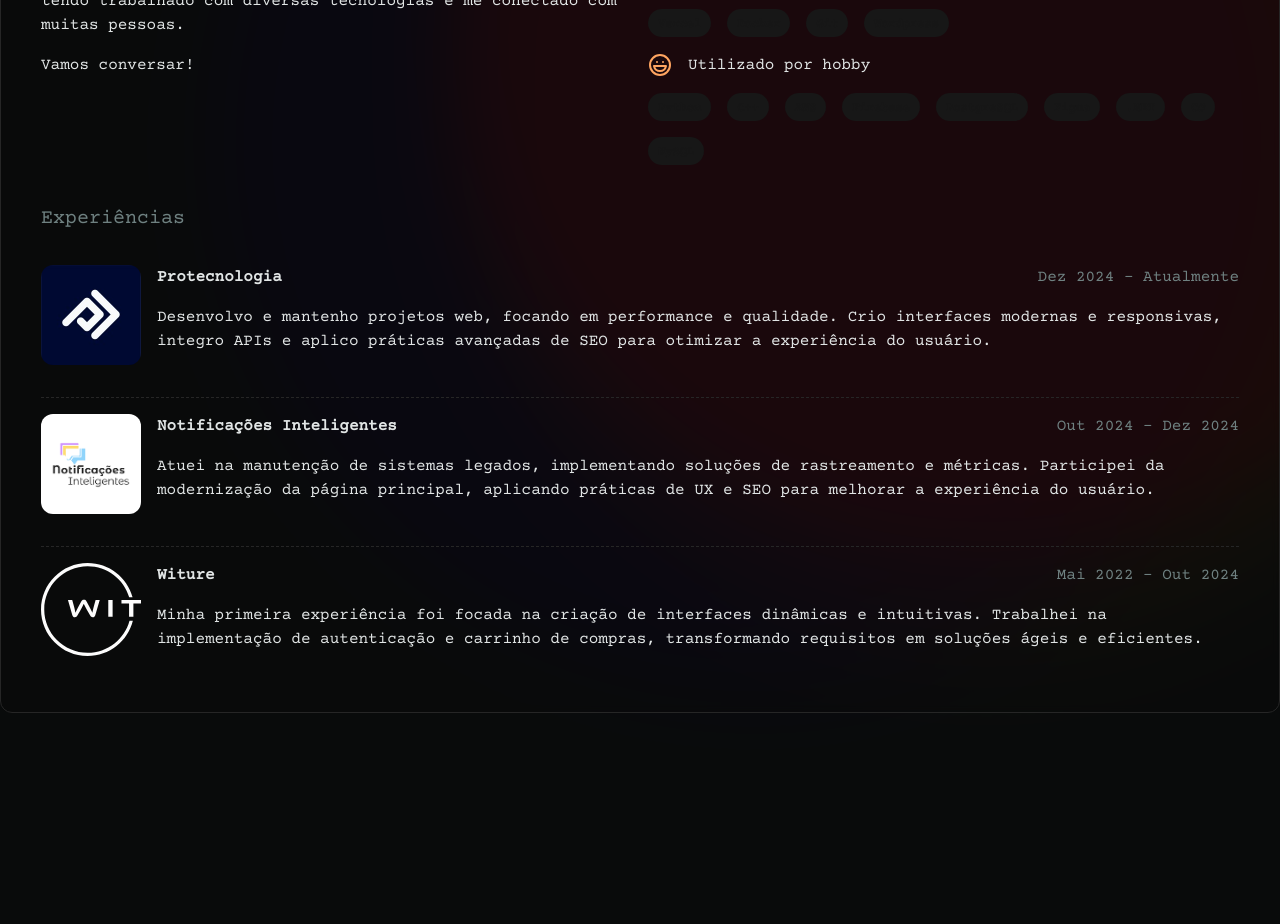
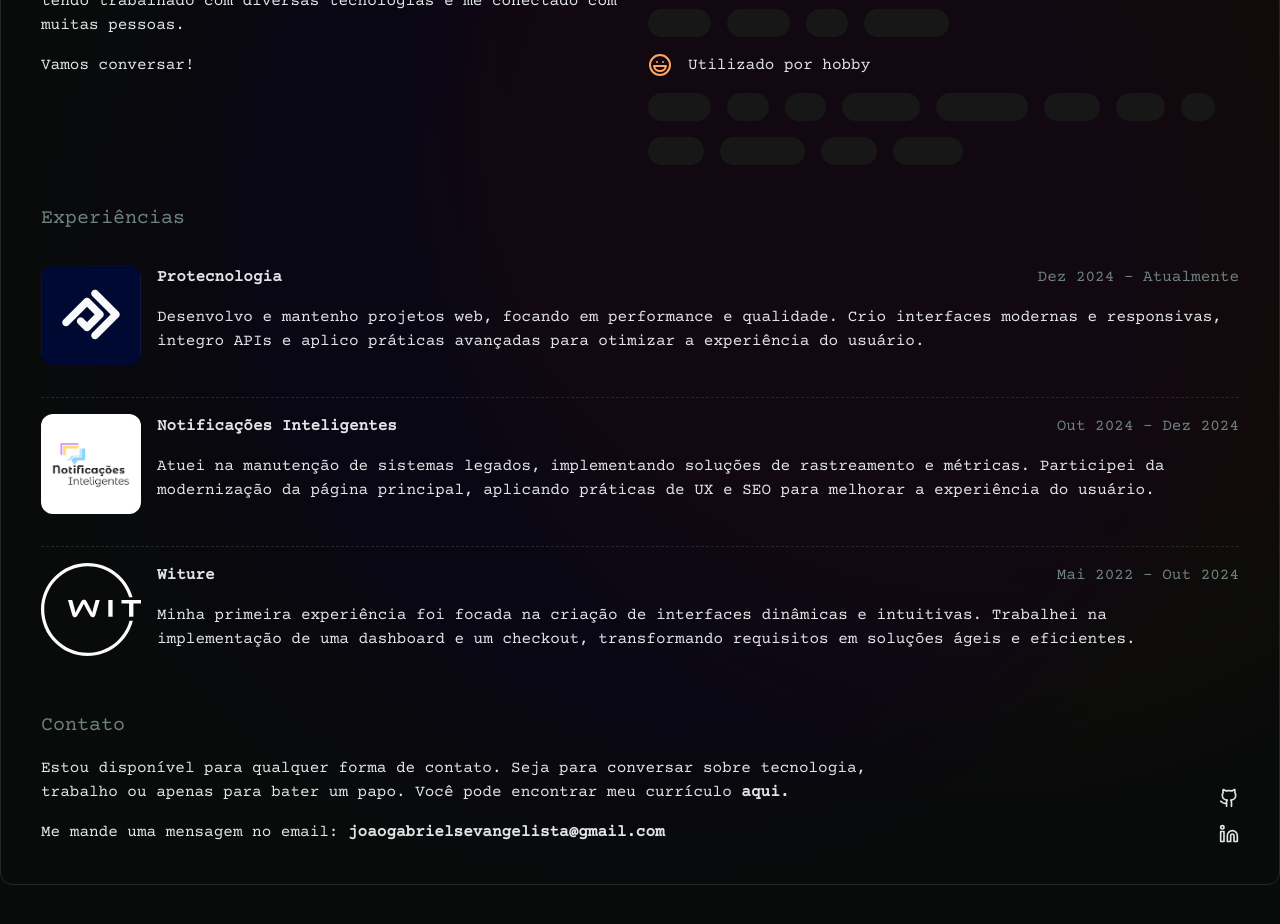
Before and after one commit to joaogabriels/portfolio, a Next.js app: page / in a window 1280 px wide. Shown: the part 1040-1964 px from the top of the page. Before the commit the page ends 1793 px from the top, so only its background shows below. Built offline with nearby package versions, Linux system fonts and the light colour scheme.

Commit message:
feat(contato): adiciona section de contato

```diff
--- a/app/page.tsx
+++ b/app/page.tsx
@@ -1,5 +1,6 @@
 import Link from "next/link";
 import {
+  ArrowDown,
   Laugh,
   LucideGithub,
   LucideLinkedin,
@@ -42,13 +43,16 @@ export default function Home() {
     ".NET",
     "C#",
     "MySQL",
+    "Jiu-Jitsu",
+    "DJing",
+    "Reading",
   ];
 
   const WORK_EXPERIENCES = [
     {
       title: "Protecnologia",
       description:
-        "Desenvolvo e mantenho projetos web, focando em performance e qualidade. Crio interfaces modernas e responsivas, integro APIs e aplico práticas avançadas de SEO para otimizar a experiência do usuário.",
+        "Desenvolvo e mantenho projetos web, focando em performance e qualidade. Crio interfaces modernas e responsivas, integro APIs e aplico práticas avançadas para otimizar a experiência do usuário.",
       date_range: "Dez 2024 - Atualmente",
       image_src: "/protecnologia.jpeg",
     },
@@ -62,7 +66,7 @@ export default function Home() {
     {
       title: "Witure",
       description:
-        "Minha primeira experiência foi focada na criação de interfaces dinâmicas e intuitivas. Trabalhei na implementação de autenticação e carrinho de compras, transformando requisitos em soluções ágeis e eficientes.",
+        "Minha primeira experiência foi focada na criação de interfaces dinâmicas e intuitivas. Trabalhei na implementação de uma dashboard e um checkout, transformando requisitos em soluções ágeis e eficientes.",
       date_range: "Mai 2022 - Out 2024",
       image_src: "/witure.svg",
     },
@@ -72,7 +76,7 @@ export default function Home() {
     <main>
       <BlobContainer>
         <div className="relative container mx-auto my-10 p-10 border border-neutral-800 rounded-xl bg-neutral-950/50 backdrop-blur-sm w-screen max-md:px-4 max-md:my-4 space-y-10">
-          <section className="h-screen w-full flex items-center justify-between gap-4 max-lg:flex-col max-md:items-start max-md:justify-center">
+          <section className="relative h-screen w-full flex items-center justify-between gap-4 max-lg:flex-col max-md:items-start max-md:justify-center">
             <div className="space-y-4">
               <h1 className="max-lg:text-3xl max-lg:max-w-full text-6xl max-w-screen-sm font-semibold leading-tight">
                 Olá! Me chamo João Evangelista
@@ -104,6 +108,10 @@ export default function Home() {
               >
                 <LucideLinkedin className="size-5" />
               </Link>
+            </div>
+
+            <div className="absolute max-md:bottom-20 bottom-24 left-0 text-base-500">
+              <ArrowDown className="size-5 animate-bounce" />
             </div>
           </section>
 
@@ -159,7 +167,6 @@ export default function Home() {
             <h2 className="text-xl text-base-500">Experiências</h2>
 
             <div className="space-y-4 divide-y divide-neutral-800 divide-dashed">
-
               {WORK_EXPERIENCES.map((experience) => (
                 <ExperienceCard
                   key={experience.title}
@@ -171,6 +178,48 @@ export default function Home() {
               ))}
             </div>
           </section>
+
+          <section className="grid grid-cols-4 gap-4 max-lg:grid-cols-1 max-md:gap-8">
+            <div className="space-y-4 col-span-3">
+              <h2 className="text-xl text-base-500">Contato</h2>
+
+              <div className="space-y-4">
+                <p>
+                  Estou disponível para qualquer forma de contato. Seja para
+                  conversar sobre tecnologia, trabalho ou apenas para bater um
+                  papo. Você pode encontrar meu currículo{" "}
+                  <a href="https://1drv.ms/b/c/503ed045a4ac63b5/Eac7hwVZOUFCpAYrz12i5_cBTMDMzTVagK_TdPwLMP9i_g?e=eQ3jrw" className="hover:text-orange-500 transition-colors cursor-pointer font-semibold" target="_blank">
+                    aqui.
+                  </a>
+                </p>
+
+                <p>
+                  Me mande uma mensagem no email: {" "}
+                  <a href="mailto:joaogabrielsevangelista@mgail.com" className="hover:text-orange-500 transition-colors cursor-pointer font-semibold" target="_blank">
+                    joaogabrielsevangelista@gmail.com
+                  </a>
+                </p>
+              </div>
+            </div>
+
+            <div className="flex flex-col gap-4 max-md:flex-row items-end justify-end max-md:justify-start max-md:items-center col-span-1">
+              <Link
+                href="https://github.com/joaogabriels"
+                target="_blank"
+                className="hover:text-orange-500 transition-colors"
+              >
+                <LucideGithub className="size-5" />
+              </Link>
+
+              <Link
+                href="https://linkedin.com/in/joaogabrielse"
+                target="_blank"
+                className="hover:text-orange-500 transition-colors"
+              >
+                <LucideLinkedin className="size-5" />
+              </Link>
+            </div>
+          </section>
         </div>
       </BlobContainer>
     </main>
--- a/components/ui/blob-container.tsx
+++ b/components/ui/blob-container.tsx
@@ -15,10 +15,11 @@ function BlobContainer({
       {...props}
     >
       <div className="absolute top-0 left-10 size-[1000px] bg-red-500 rounded-full z-0 blur-2xl animate-blob opacity-35 mix-blend-soft-light animation-delay-1" />
-      <div className="absolute top-0 right-10 size-[1000px] bg-purple-500 rounded-full z-0 blur-2xl animate-blob opacity-50 mix-blend-soft-light animation-delay-2" />
-      <div className="absolute top-2/4 right-10 size-[1000px] bg-yellow-500 rounded-full z-0 blur-2xl animate-blob opacity-50 mix-blend-soft-light animation-delay-1" />
-      <div className="absolute top-2/4 left-10 size-[1000px] bg-purple-500 rounded-full z-0 blur-2xl animate-blob opacity-50 mix-blend-soft-light animation-delay-2" />
-      <div className="absolute bottom-0 right-10 size-[1000px] bg-red-500 rounded-full z-0 blur-2xl animate-blob opacity-50 mix-blend-soft-light animation-delay-1" />
+      <div className="absolute top-0 right-10 size-[1000px] bg-purple-500 rounded-full z-0 blur-2xl animate-blob opacity-35 mix-blend-soft-light animation-delay-2" />
+      <div className="absolute top-2/4 right-10 size-[1000px] bg-yellow-500 rounded-full z-0 blur-2xl animate-blob opacity-35 mix-blend-soft-light animation-delay-1" />
+      <div className="absolute top-2/4 left-10 size-[1000px] bg-purple-500 rounded-full z-0 blur-2xl animate-blob opacity-35 mix-blend-soft-light animation-delay-2" />
+      <div className="absolute bottom-32 right-10 size-[1000px] bg-red-500 rounded-full z-0 blur-2xl animate-blob opacity-25 mix-blend-soft-light animation-delay-1" />
+      <div className="absolute -bottom-20 -left-20 size-[1000px] bg-purple-500 rounded-full z-0 blur-2xl animate-blob opacity-35 mix-blend-soft-light animation-delay-2" />
 
       {children}
     </div>
```
Lines whose indentation alone changed are shown as unchanged.
